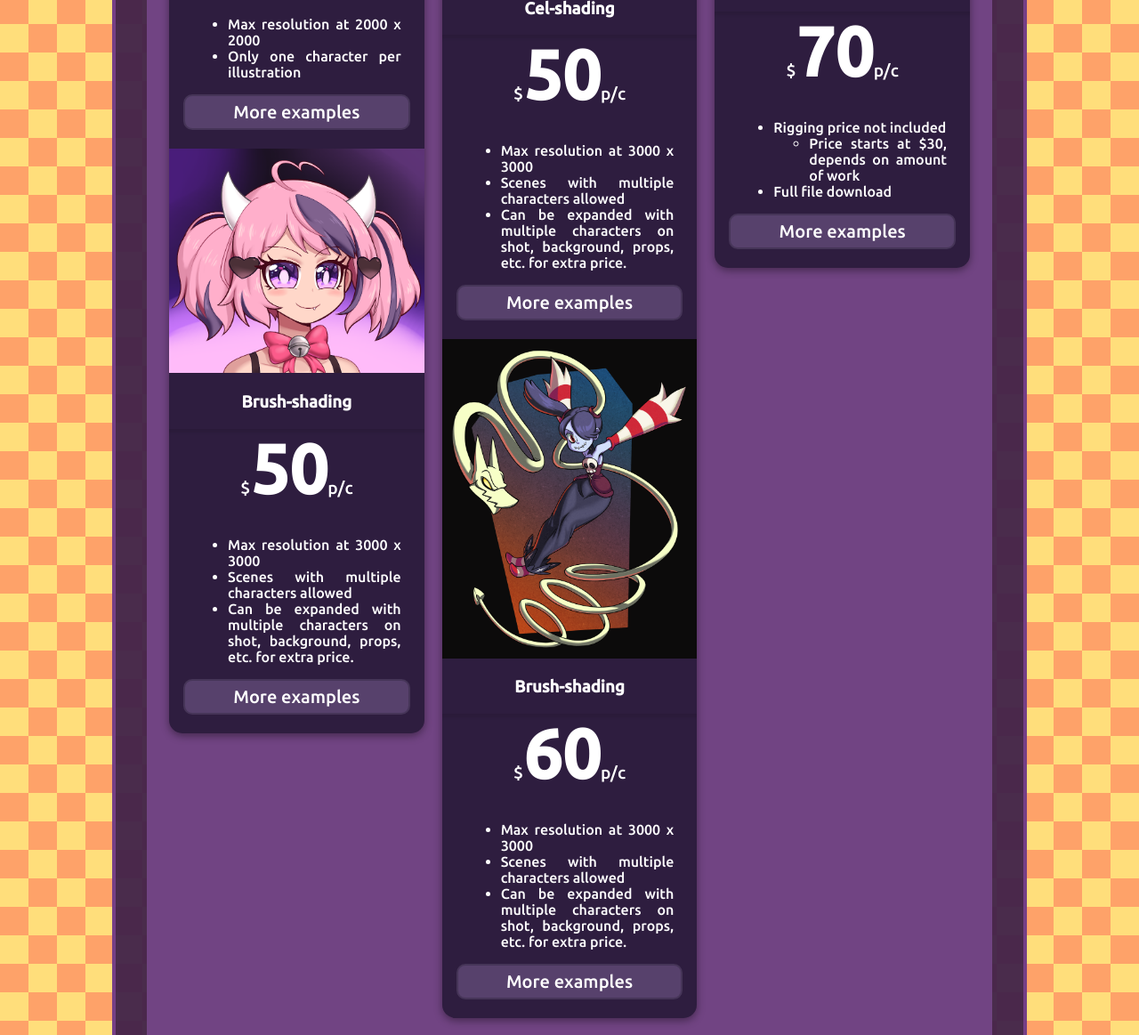
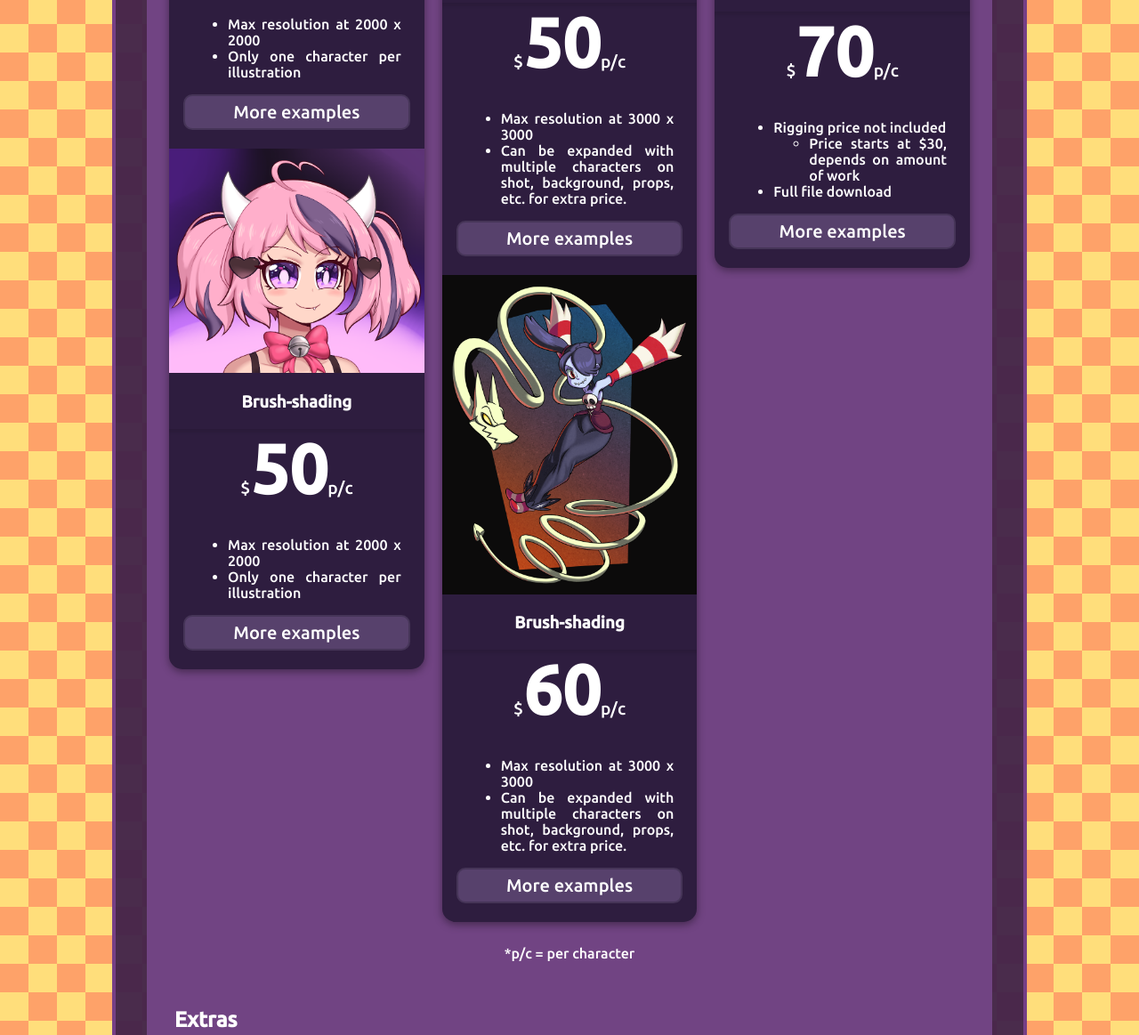
Before and after one commit to takko26/takko26.github.io, a plain HTML site: page comm-info.html in a window 1280 px wide. Shown: the part 2245-3408 px from the top of the page at 89% size. Drawn offline with Linux system fonts and the light colour scheme.

Commit message:
18b-09-21

```diff
--- a/comm-info.html
+++ b/comm-info.html
@@ -149,10 +149,8 @@
 						<div class="textpadding">
 							<div class="textblock">
 								<ul>
-									<li>Max resolution at 3000 x 3000</li>
-									<li>Scenes with multiple characters allowed</li>
-									<li>Can be expanded with multiple characters on shot,
-										background, props, etc. for extra price.</li>
+									<li>Max resolution at 2000 x 2000</li>
+									<li>Only one character per illustration</li>
 								</ul>
 							</div>
 							<a class="buttonsimple">More examples</a>
@@ -177,7 +175,6 @@
 							<div class="textblock">
 								<ul>
 									<li>Max resolution at 3000 x 3000</li>
-									<li>Scenes with multiple characters allowed</li>
 									<li>Can be expanded with multiple characters on shot,
 										background, props, etc. for extra price.</li>
 								</ul>
@@ -199,7 +196,6 @@
 							<div class="textblock">
 								<ul>
 									<li>Max resolution at 3000 x 3000</li>
-									<li>Scenes with multiple characters allowed</li>
 									<li>Can be expanded with multiple characters on shot,
 										background, props, etc. for extra price.</li>
 								</ul>
@@ -222,7 +218,6 @@
 							<div class="textblock">
 								<ul>
 									<li>Max resolution at 3000 x 3000</li>
-									<li>Scenes with multiple characters allowed</li>
 									<li>Can be expanded with multiple characters on shot,
 										background, props, etc. for extra price.</li>
 								</ul>
```
